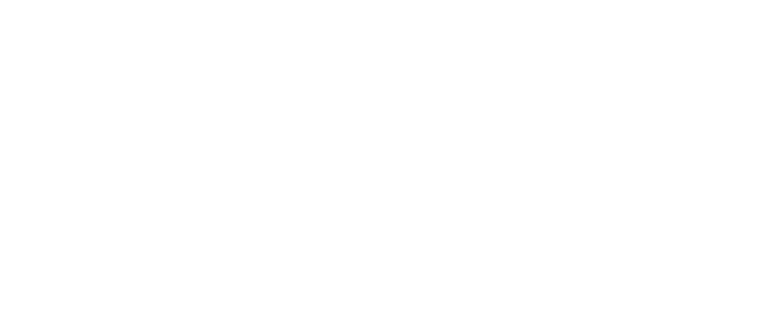
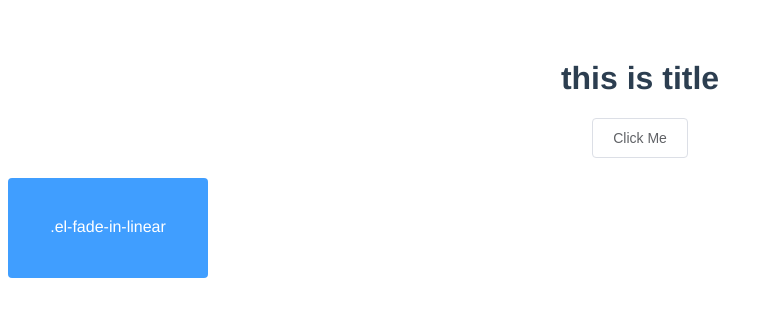
Before and after one commit to JaxChan25/borderland-FE, a Vue app: page /#/test in a window 1280 px wide. Shown: the top 316 px of the page, without its empty margins (0-773 px from the left). Built offline with nearby package versions, Linux system fonts and the light colour scheme.

Commit message:
finished adding Element + router

```diff
--- a/src/components/HelloWorld.vue
+++ b/src/components/HelloWorld.vue
@@ -1,40 +1,44 @@
 <template>
-  <div class="hello">
-    <h1>{{ msg }}</h1>
-    <p>
-      For a guide and recipes on how to configure / customize this project,<br>
-      check out the
-      <a href="https://cli.vuejs.org" target="_blank" rel="noopener">vue-cli documentation</a>.
-    </p>
-    <h3>Installed CLI Plugins</h3>
-    <ul>
-      <li><a href="https://github.com/vuejs/vue-cli/tree/dev/packages/%40vue/cli-plugin-babel" target="_blank" rel="noopener">babel</a></li>
-      <li><a href="https://github.com/vuejs/vue-cli/tree/dev/packages/%40vue/cli-plugin-eslint" target="_blank" rel="noopener">eslint</a></li>
-    </ul>
-    <h3>Essential Links</h3>
-    <ul>
-      <li><a href="https://vuejs.org" target="_blank" rel="noopener">Core Docs</a></li>
-      <li><a href="https://forum.vuejs.org" target="_blank" rel="noopener">Forum</a></li>
-      <li><a href="https://chat.vuejs.org" target="_blank" rel="noopener">Community Chat</a></li>
-      <li><a href="https://twitter.com/vuejs" target="_blank" rel="noopener">Twitter</a></li>
-      <li><a href="https://news.vuejs.org" target="_blank" rel="noopener">News</a></li>
-    </ul>
-    <h3>Ecosystem</h3>
-    <ul>
-      <li><a href="https://router.vuejs.org" target="_blank" rel="noopener">vue-router</a></li>
-      <li><a href="https://vuex.vuejs.org" target="_blank" rel="noopener">vuex</a></li>
-      <li><a href="https://github.com/vuejs/vue-devtools#vue-devtools" target="_blank" rel="noopener">vue-devtools</a></li>
-      <li><a href="https://vue-loader.vuejs.org" target="_blank" rel="noopener">vue-loader</a></li>
-      <li><a href="https://github.com/vuejs/awesome-vue" target="_blank" rel="noopener">awesome-vue</a></li>
-    </ul>
+  <div>
+
+
+    <transition>
+      <div v-if="flag">
+      <h1>this is title</h1>
+      </div>
+    </transition>
+
+
+
+  <div>
+    <el-button @click="show = !show">Click Me</el-button>
+
+    <div style="display: flex; margin-top: 20px; height: 100px;">
+      <transition name="el-fade-in-linear">
+        <div v-show="show" class="transition-box">.el-fade-in-linear</div>
+
+
+
+      </transition>
+
+    </div>
+  </div>
+
+
   </div>
 </template>
 
 <script>
 export default {
   name: 'HelloWorld',
-  props: {
-    msg: String
+  data() {
+    return {
+      flag:false,
+      show: true
+    }
+  },
+  mounted(){
+    this.flag = !this.flag;
   }
 }
 </script>
@@ -44,15 +48,28 @@ export default {
 h3 {
   margin: 40px 0 0;
 }
-ul {
-  list-style-type: none;
-  padding: 0;
+
+.v-enter,
+.v-leave-to{
+  opacity: 0;
 }
-li {
-  display: inline-block;
-  margin: 0 10px;
+
+.v-enter-active,
+.v-leave-active{
+  transition: all 2s ease;
 }
-a {
-  color: #42b983;
-}
+
+  .transition-box {
+    margin-bottom: 10px;
+    width: 200px;
+    height: 100px;
+    border-radius: 4px;
+    background-color: #409EFF;
+    text-align: center;
+    color: #fff;
+    padding: 40px 20px;
+    box-sizing: border-box;
+    margin-right: 20px;
+  }
+
 </style>
--- /dev/null
+++ b/src/components/Home.vue
@@ -0,0 +1,22 @@
+<template>
+  <div>
+    <h1>Home</h1>
+  </div>
+</template>
+
+<script>
+export default {
+  name: '',
+  data() {
+    return {
+
+    }
+  },
+
+}
+</script>
+
+<!-- Add "scoped" attribute to limit CSS to this component only -->
+<style scoped>
+
+</style>
--- a/src/components/Login.vue
+++ b/src/components/Login.vue
@@ -1,40 +1,68 @@
 <template>
 <div>
-  <div>
- <img alt="Vue logo" src="../assets/logo.png">
+
+<transition>
+  <div v-if="flag">
+    <img src="../assets/logo.png" id="logo">
     <h3 class="title">欢迎来到Borderland</h3>
     <el-row :gutter="20">
     <el-col :span="6" :offset="9"><div class="input"><el-input v-model="user_name" placeholder="请输入账号"></el-input>  </div></el-col>
     <el-col :span="6" :offset="9"><div class="input"><el-input placeholder="请输入密码" v-model="password" show-password></el-input>  </div></el-col>
-  <el-col :span="6" :offset="9"><el-button type="primary" class="button">登录</el-button></el-col>
+    <el-col :span="6" :offset="9"><el-button type="primary" class="button" @click="loginMethod">登录</el-button></el-col>
     </el-row>
   </div>
 
+</transition>
+
 </div>
-
-
-
 </template>
 
 <script>
 
 export default {
-  data: () => ({
+  name:'login',
+  data() {
+    return {
+      user_name:'',
+      password:'',
+      flag:false,
       show: true
-  })
+    }
+  },
+  methods: {
+    loginMethod(){
+      this.$router.push({ path: '/home' });
+    }
+  },
+  mounted(){
+    this.flag = !this.flag;
+  }
 }
 </script>
 
-<style>
+<style scoped>
+
 .title {
   margin: 0px auto 15px auto;
   text-align: center;
   color: #505458;
 }
+
 .input{
   margin: 0 0 10px 0
 }
+
 .button{
   width: 100%;
 }
+
+.v-enter,
+.v-leave-to{
+  opacity: 0;
+}
+
+.v-enter-active,
+.v-leave-active{
+  transition: all 1.5s ease;
+}
 </style>
--- a/src/routers.js
+++ b/src/routers.js
@@ -1,4 +1,6 @@
 import Login from './components/Login.vue'
+import HelloWorld from './components/HelloWorld.vue'
+import Home from './components/Home.vue'
 
 let routes = [
     {
@@ -13,6 +15,18 @@ let routes = [
         name: '',
         hidden: true
     },
+    {
+        path: '/test',
+        component: HelloWorld,
+        name: '',
+        hidden: true
+    },
+    {
+        path: '/home',
+        component: Home,
+        name: '',
+        hidden: true
+    },
 
 
 ]
```
Also changed, not shown: src/components/empty.vue (added, +21 -0 lines). Lines whose indentation alone changed are shown as unchanged.
